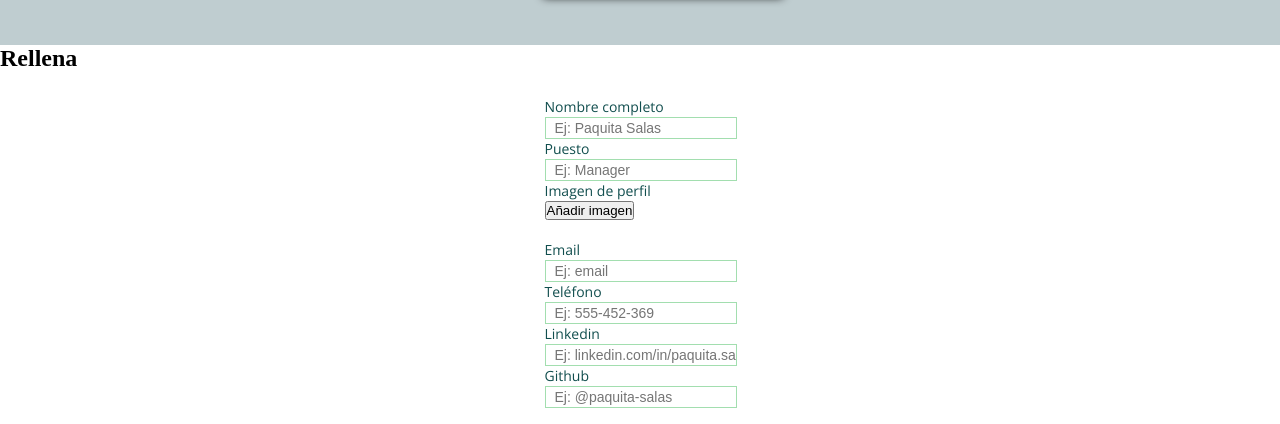
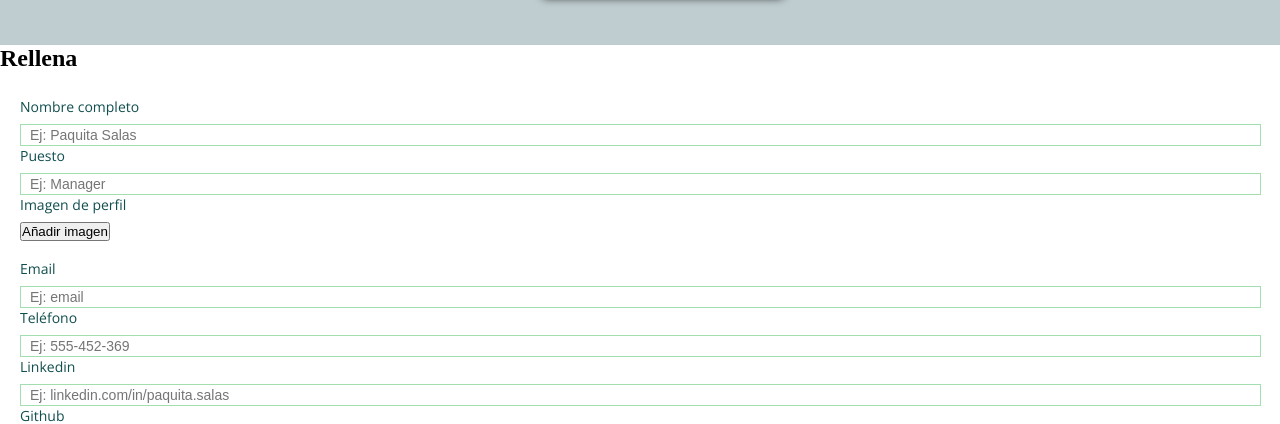
Before and after one commit to Adalab/project-promo-l-module-2-team-3, a website: page src/html/principal.html in a window 1280 px wide. Shown: the part 544-968 px from the top of the page. Drawn offline with nearby package versions, Linux system fonts and the light colour scheme; files that its build step writes are made by us from their sources; files whose address does not match are found by name.

Commit message:
Add form style changes

```diff
--- a/src/html/partials/fill.html
+++ b/src/html/partials/fill.html
@@ -5,29 +5,17 @@
 </section>
 
 <div class="collapsable__content fill">
-  <form action="/signup" method="POST">
+  <form class="form__container" action="/signup" method="POST">
     <div class="fill__container">
-      <label for="name">Nombre completo</label>
-      <input
-        class="form__input"
-        placeholder="Ej: Paquita Salas"
-        id="name"
-        type="text"
-        name="name"
-      />
+      <label class="form__label" for="name">Nombre completo</label>
+      <input class="form__input" placeholder="Ej: Paquita Salas" id="name" type="text" name="name" />
     </div>
     <div class="fill__container">
-      <label for="job">Puesto</label>
-      <input
-        placeholder="Ej: Manager"
-        class="form__input"
-        id="job"
-        type="text"
-        name="job"
-      />
+      <label class="form__label" for="job">Puesto</label>
+      <input placeholder="Ej: Manager" class="form__input" id="job" type="text" name="job" />
     </div>
     <div class="fill__container">
-      <label for="photo">Imagen de perfil</label>
+      <label class="form__label" for="photo">Imagen de perfil</label>
     </div>
     <div class="fill__container">
       <button>Añadir imagen</button>
@@ -36,44 +24,21 @@
       </div>
     </div>
     <div class="fill__container">
-      <label for="email">Email</label>
-      <input
-        placeholder="Ej: email"
-        class="form__input"
-        id="email"
-        type="email"
-        name="email"
-      />
+      <label class="form__label" for="email">Email</label>
+      <input placeholder="Ej: email" class="form__input" id="email" type="email" name="email" />
     </div>
     <div class="fill__container">
-      <label for="phone">Teléfono</label>
-      <input
-        placeholder="Ej: 555-452-369 "
-        class="form__input"
-        id="phone"
-        type="tel"
-        name="phone"
-      />
+      <label class="form__label" for="phone">Teléfono</label>
+      <input placeholder="Ej: 555-452-369 " class="form__input" id="phone" type="tel" name="phone" />
     </div>
     <div class="fill__container">
-      <label for="linkedin">Linkedin</label>
-      <input
-        placeholder="Ej: linkedin.com/in/paquita.salas"
-        class="form__input"
-        id="linkedin"
-        type="url"
-        name="linkedin"
-      />
+      <label class="form__label" for="linkedin">Linkedin</label>
+      <input placeholder="Ej: linkedin.com/in/paquita.salas" class="form__input" id="linkedin" type="url"
+        name="linkedin" />
     </div>
     <div class="fill__container">
-      <label for="github">Github</label>
-      <input
-        placeholder="Ej: @paquita-salas"
-        class="form__input"
-        id="github"
-        type="url"
-        name="github"
-      />
+      <label class="form__label" for="github">Github</label>
+      <input placeholder="Ej: @paquita-salas" class="form__input" id="github" type="url" name="github" />
     </div>
   </form>
 </div>
--- a/src/scss/layout/_fill.scss
+++ b/src/scss/layout/_fill.scss
@@ -3,25 +3,33 @@
   padding: 25px 19px 30px 20px;
   display: flex;
   flex-direction: column;
-  align-items: center;
+  align-items: flex-start;
 }
-
+.form__container {
+  width: 100%;
+}
 .fill__container {
+  /*width: 100%;*/
   display: flex;
   flex-direction: column;
   //justify-content: center;//
   align-items: flex-start;
+}
+
+.form__label {
   color: $color-form-text;
+  font-family: $font-main;
   font-size: 14px;
   font-weight: normal;
   font-stretch: normal;
   font-style: normal;
-  line-height: 1.43;
+  line-height: 20px;
   letter-spacing: normal;
-  font-family: $font-main;
+  margin-bottom: 7px;
 }
 
 .form__input {
+  width: 100%;
   padding-left: 9px;
   border: solid 1px $color-form-border;
   font-size: 14px;
```
